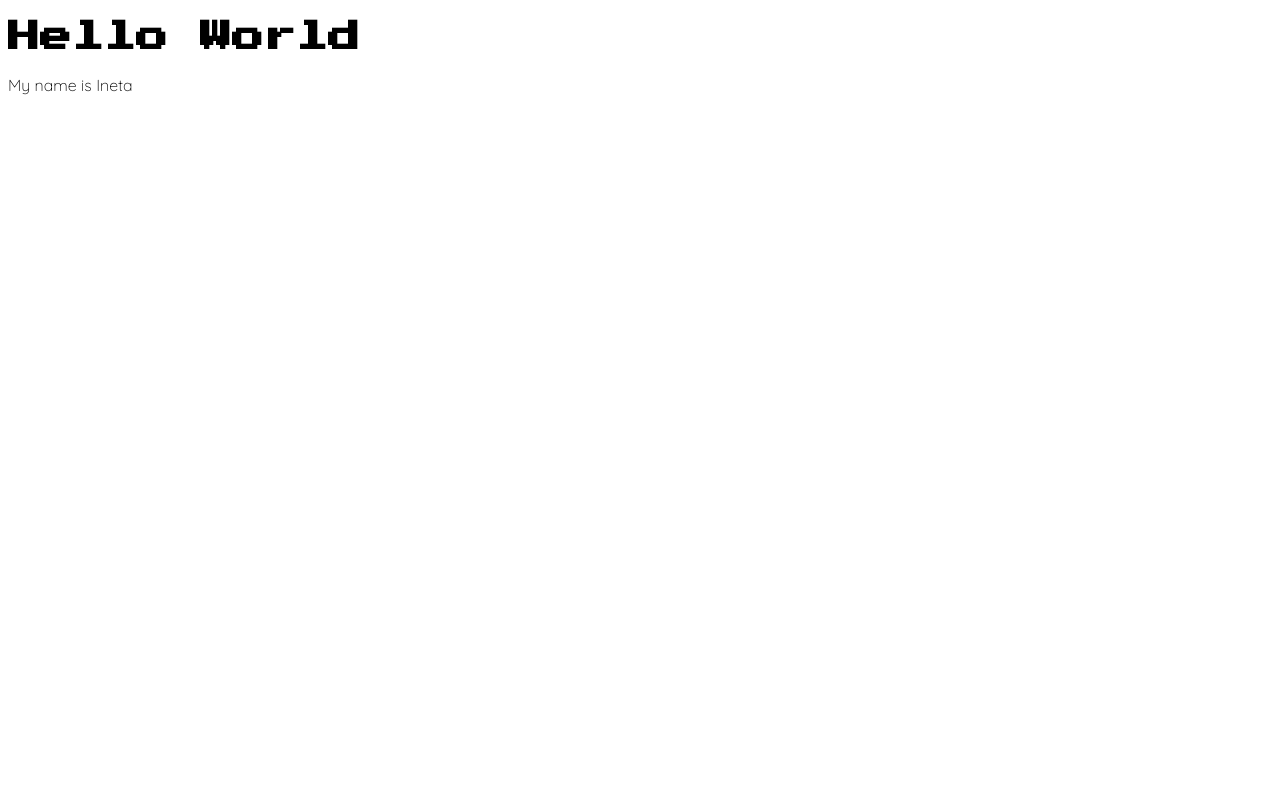
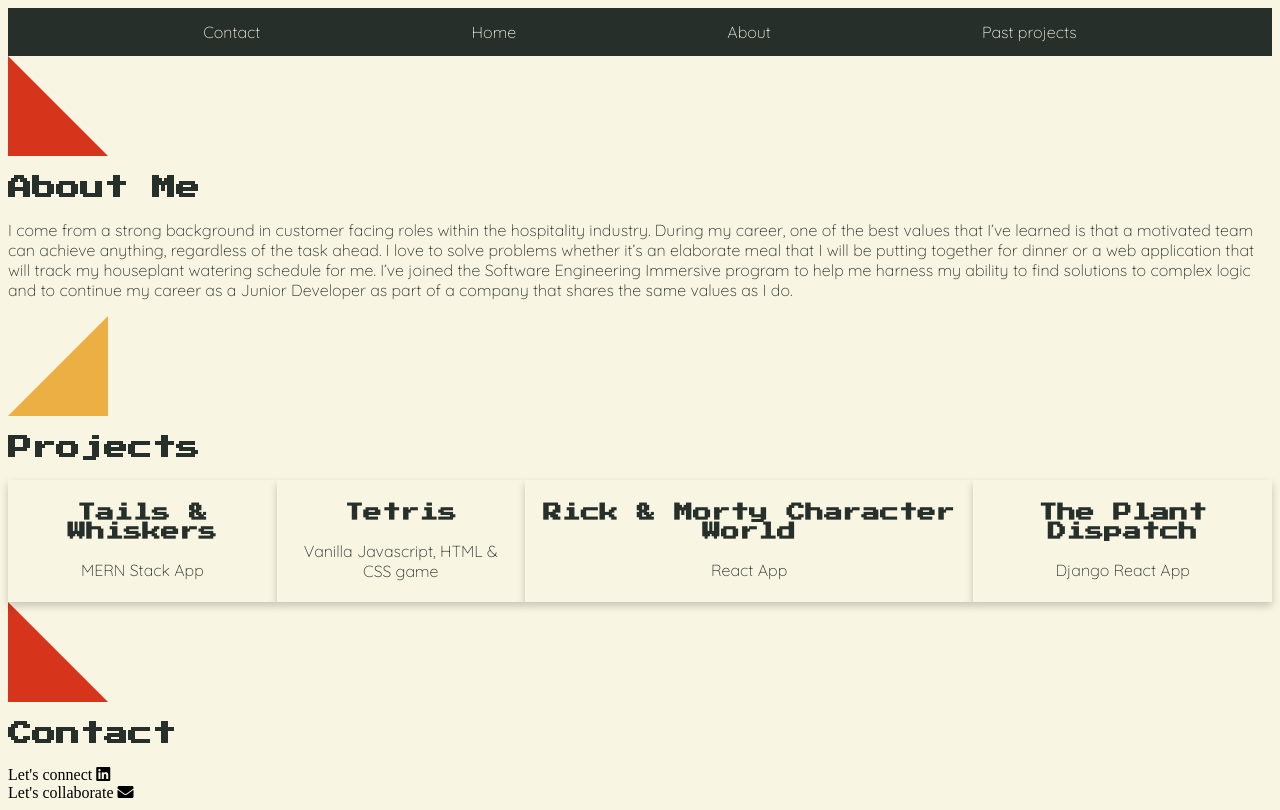
Before and after one commit to inetabliu/portfolio, a plain HTML site: page index.html in a window 1280 px wide. Drawn offline with nearby package versions, Linux system fonts and the light colour scheme.

Commit message:
proects cards done

```diff
--- a/index.html
+++ b/index.html
@@ -10,12 +10,96 @@
   <link href="https://fonts.googleapis.com/css2?family=Press+Start+2P&family=Quicksand:wght@300&display=swap"
     rel="stylesheet">
   <link rel="stylesheet" type="text/css" href="main.css" />
+  <link rel="stylesheet" href="https://cdnjs.cloudflare.com/ajax/libs/animate.css/4.1.1/animate.min.css" />
+  <link rel="stylesheet" href="https://use.fontawesome.com/releases/v5.15.3/css/all.css"
+    integrity="sha384-SZXxX4whJ79/gErwcOYf+zWLeJdY/qpuqC4cAa9rOGUstPomtqpuNWT9wdPEn2fk" crossorigin="anonymous">
+
   <title>inetabliu.dev</title>
 </head>
 
 <body>
-  <h1 class="title-font">Hello World</h1>
-  <p class="par-font">My name is Ineta</p>
+  <nav>
+    <ul>
+      <li><a class="nav-link" href="#contact">Contact</a></li>
+      <li><a class="nav-link" href="#home">Home</a></li>
+      <li><a class="nav-link" href="#about">About</a></li>
+      <li><a class="nav-link" href="#projects">Past projects</a></li>
+
+
+    </ul>
+  </nav>
+
+
+
+  <main>
+    <section id="about">
+      <div class="triangle"></div>
+      <h1 class="animate__animated animate__slideInDown">About Me</h1>
+      <p>I come from a strong background in customer facing roles within the hospitality industry. During my career, one
+        of the best values that I’ve learned is that a motivated team can achieve anything, regardless of the task
+        ahead. I love to solve problems whether it’s an elaborate meal that I will be putting together for dinner or a
+        web application that will track my houseplant watering schedule for me.
+
+        I’ve joined the Software Engineering Immersive program to help me harness my ability to find solutions to
+        complex logic and to continue my career as a Junior Developer as part of a company that shares the same values
+        as I do.</p>
+    </section>
+
+    <section id="projects">
+      <div class="triangle-bottom-right"></div>
+      <h1 class="animate__animated animate__slideInDown">Projects</h1>
+      <div class="flex-container">
+        <div class="card">
+
+          <div class="container">
+            <h3>Tails & Whiskers</h3>
+            <p>MERN Stack App</p>
+
+          </div>
+        </div>
+        <div class="card">
+
+          <div class="container">
+            <h3>Tetris</h3>
+            <p>Vanilla Javascript, HTML & CSS game</p>
+          </div>
+        </div>
+        <div class="card">
+
+          <div class="container">
+            <h3>Rick & Morty Character World</h3>
+            <p>React App</p>
+          </div>
+        </div>
+        <div class="card">
+
+          <div class="container">
+            <h3>The Plant Dispatch</h3>
+            <p>Django React App</p>
+          </div>
+        </div>
+      </div>
+    </section>
+
+    <section id="constact">
+      <div class="triangle"></div>
+      <h1 class="animate__animated animate__slideInDown">Contact</h1>
+      <div>
+        Let's connect
+        <i class="fab fa-linkedin"></i>
+      </div>
+      <div>
+        Let's collaborate
+        <i class="fas fa-envelope"></i>
+      </div>
+
+
+      </div>
+
+    </section>
+
+
+  </main>
 </body>
 
 </html>
--- a/main.css
+++ b/main.css
@@ -1,9 +1,87 @@
+
+* {
+  background-color: #f8f5e2;
+}
+/* ALL TITLE FONTS */
+h1, h3 {
+  font-family: 'Press Start 2P', cursive;
+  color: #262f2a;
+}
+
+/* ALL PARAGRAPH TEXT */
+p, li {
+  font-family: 'Quicksand', sans-serif;
+  color: #262f2a
+}
+
+/* NAVBAR */
+ul {
+  list-style-type: none;
+  margin: 0;
+  padding: 0;
+  overflow: hidden;
+  background-color: #262f2a;
+  display: flex;
+  justify-content: space-evenly;
+}
+
+li {
+  float: right
+}
+
+li a {
+  display: block;
+  text-align: center;
+  padding: 14px 16px;
+  text-decoration: none;
+  background: #262f2a;
+  color: #f8f5e2;
+}
+
+/* Change the link color to #111 (black) on hover */
+li a:hover {
+background-blend-mode: darken;
+}
+
+/* Shapes */
+
+.triangle  {
+    width: 0;
+    height: 0;
+    border-bottom: 100px solid #d6341b;
+    border-right: 100px solid transparent;
+
+}
+
+.triangle-bottom-right {
+  width: 0;
+  height: 0;
+  border-bottom: 100px solid #ECAF44;
+  border-left: 100px solid transparent;
+}
+
+/* Project cards */
+div.flex-container {
+  display: flex;
+}
+.card {
+  /* Add shadows to create the "card" effect */
+  box-shadow: 0 4px 8px 0 rgba(0,0,0,0.2);
+  transition: 0.3s;
+  text-align: center;
+}
 
 
-h1 {
-  font-family: 'Press Start 2P', cursive;
+.container {
+  padding: 5px 18px;
+}
+/* On mouse-over, add a deeper shadow */
+.card:hover {
+  box-shadow: 0 8px 16px 0 rgba(0,0,0,0.2);
 }
 
-p {
-  font-family: 'Quicksand', sans-serif;
+img {
+    width: 100%;
+    height: 15vw;
+    object-fit: cover;
 }
```
